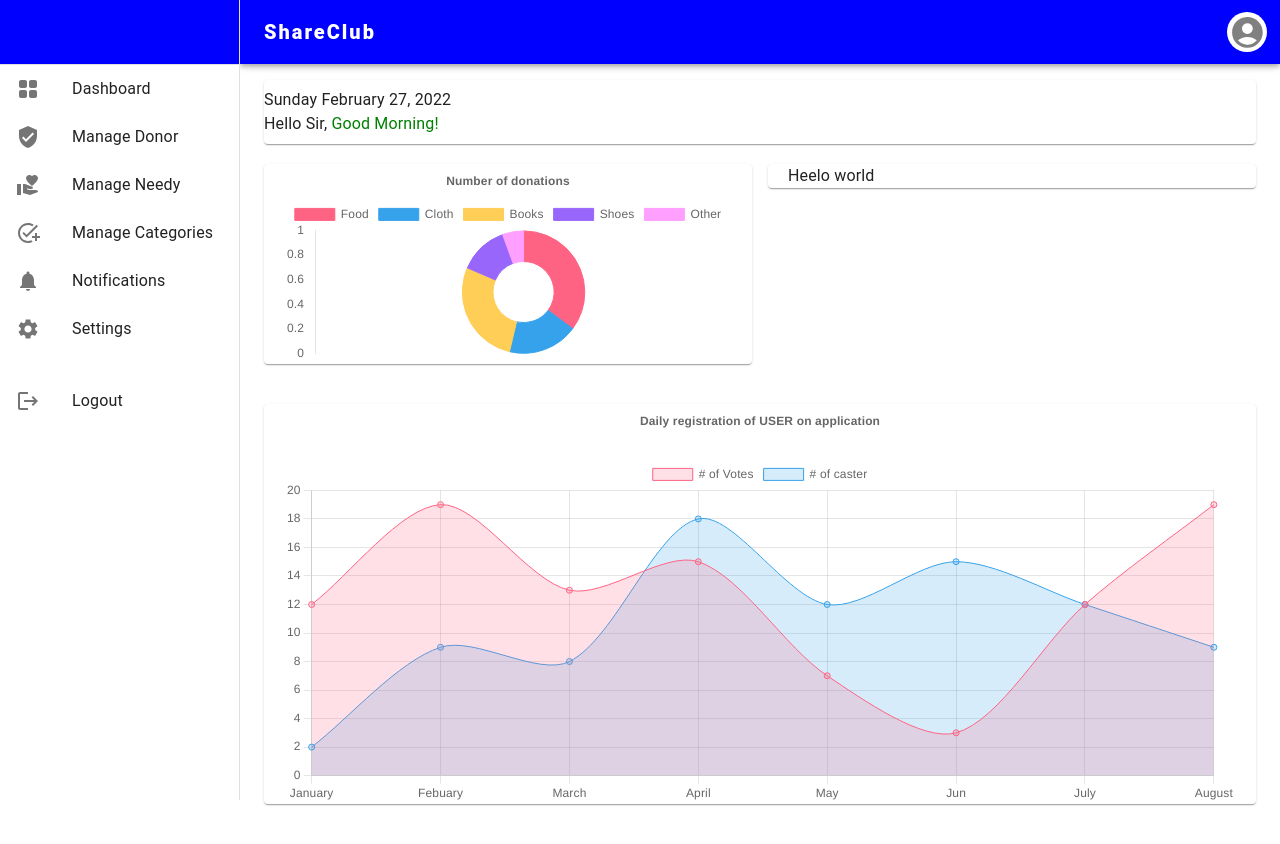
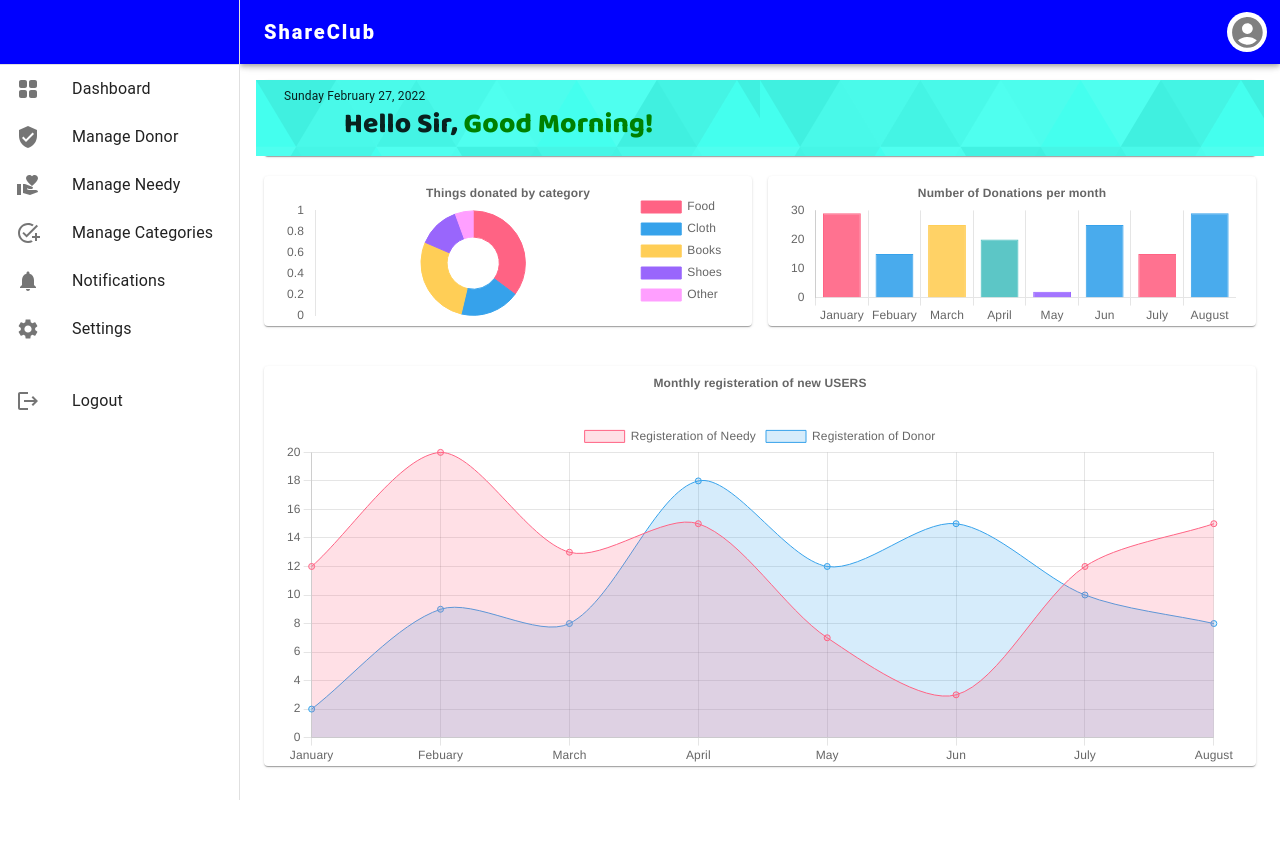
Before and after one commit to Mujtaba4li/Admin-dashboard-FYP, a React (Create React App) app: page /dashboard in a window 1280 px wide. Shown: the top 844 px of the page. After the commit the page ends 810 px from the top, so only its background shows below. Built offline with nearby package versions, Linux system fonts and the light colour scheme; no server answers.

Commit message:
Graphs Done

```diff
--- a/public/index.html
+++ b/public/index.html
@@ -10,6 +10,10 @@
       content="Web site created using create-react-app"
     />
     <link rel="apple-touch-icon" href="%PUBLIC_URL%/logo192.png" />
+    <link rel="preconnect" href="https://fonts.googleapis.com">
+
+<link rel="preconnect" href="https://fonts.gstatic.com" crossorigin>
+<link href="https://fonts.googleapis.com/css2?family=Baloo+Bhai+2:wght@800&display=swap" rel="stylesheet">
     <!--
       manifest.json provides metadata used when your web app is installed on a
       user's mobile device or desktop. See https://developers.google.com/web/fundamentals/web-app-manifest/
--- a/src/components/sidebar-components/Dashboard.js
+++ b/src/components/sidebar-components/Dashboard.js
@@ -2,9 +2,11 @@ import React,{useEffect, useRef} from "react";
 import "./../../assets/css/myTailwind.css";
 import { Box, Paper, Grid } from "@material-ui/core";
 import "../../assets/css/myTailwind.css";
+import "../../assets/css/Dashboard.css";
 import lottie from 'lottie-web';
+import LineGraph from "./Graphs/LineGraph";
+import DonuteGraph from "./Graphs/DonuteGraph";
 import BarGraph from "./Graphs/BarGraph";
-import DonuteGraph from "./Graphs/DonuteGraph";
 
 export default function Dashboard() {
   let curDate = new Date();
@@ -74,22 +76,26 @@ const container=useRef(null);
     <>
       <Box>
         {/* Line 1 */}
-        <Paper className=" h-16">
+        <Paper>
           <Grid container spacing={2}>
-            <Grid  className=" m-5" item xs={6}>
-              <div>
+            <Grid  className="head m-5" item xs={6}>
+              <div className=" ml-5 text-xs">
                 <span>{day}   </span>
                 <span>{month}</span>
                 <span> {date}, </span>
                 <span>{year}</span>
               </div>
 
-              <h1>
+
+              <h1 className='greeting'>
                 Hello Sir, <span style={clrGreeting}>{greeting}</span>{" "}
               </h1>
             </Grid>
-            <Grid item xs={6}>
-       <div className="container"></div>
+            <Grid item  className="head m-5"  xs={6}>
+       <div className="container">
+
+
+       </div>
             </Grid>
           </Grid>
         </Paper>
@@ -106,14 +112,14 @@ const container=useRef(null);
           </Grid>
           <Grid item xs={6}>
             <Paper>
-              <div className=" m-5">Heelo world</div>
+              <div className=" m-5"><BarGraph/></div>
             </Paper>
           </Grid>
         </Grid>
 
         {/* Line 3 */}
         <Paper>
-          <div className=" m-5"><BarGraph/></div>
+          <div className=" m-5"><LineGraph/></div>
 
         </Paper>
       </Box>
--- a/src/components/sidebar-components/Graphs/BarGraph.js
+++ b/src/components/sidebar-components/Graphs/BarGraph.js
@@ -1,5 +1,5 @@
 import React from "react";
-import { Line } from "react-chartjs-2";
+import { Bar } from "react-chartjs-2";
 import {
   Chart,
   CategoryScale,
@@ -27,14 +27,11 @@ Chart.register(
   LineController,
   Tooltip
 );
-
-// import { Chart, LineController, LineElement, PointElement, LinearScale,  } from `chart.js`
-
-// Chart.register(LineController, LineElement, PointElement, LinearScale, Title);
+Chart.defaults.plugins.legend.position='right';
 export default function BarChart() {
   return (
     <div>
-      <Line
+      <Bar
         data={{
           labels: [
             "January",
@@ -50,48 +47,63 @@ export default function BarChart() {
           datasets: [
             {
               label: "# of Votes",
-              data: [12, 19, 13, 15, 7, 3, 12, 19],
-              backgroundColor: "rgba(255, 99, 132, 0.2)",
+              data: [ 29,15, 25, 20, 2, 25,15,29],
+              backgroundColor: [
+                'rgba(255, 99, 132, 0.9)',
+                'rgba(54, 162, 235, 0.9)',
+                'rgba(255, 206, 86, 0.9)',
+                'rgba(75, 192, 192, 0.9)',
+                'rgba(153, 102, 255, 0.9)',
+                'rgba(54, 162, 235, 0.9)',
 
-              borderColor: "rgba(255, 99, 132, 1)",
+            ],
+            borderColor: [
+                'rgba(255, 99, 132, 1)',
+                'rgba(54, 162, 235, 1)',
+                'rgba(255, 206, 86, 1)',
+                'rgba(75, 192, 192, 1)',
+                'rgba(153, 102, 255, 1)',
+                'rgba(54, 162, 235, 1)',
 
+            ],
               borderWidth: 1,
               fill: "origin",
               tension: "0.3",
             },
 
-            {
-              label: "# of caster",
-              data: [2, 9, 8, 18, 12, 15, 12, 9, 13, 15, 0, 4],
-              backgroundColor: "rgba(54, 162, 235, 0.2)",
 
-              borderColor: "rgba(54, 162, 235, 1)",
-
-              borderWidth: 1,
-              fill: "origin",
-              tension: "0.3",
-            },
           ],
         }}
-        height={400}
-        width={600}
+        height={150}
+        width={300}
         options={{
           maintainAspectRatio: false,
           scales: {
             y: {
               beginAtZero: true,
+              grid:{
+                display:false
+
+              }
             },
+
+
+            title:{
+              display:false
+            }
           },
+
 
           plugins: {
             title: {
                 display: true,
-                text: 'Daily registration of USER on application',
-                padding: {
-                    top: 10,
-                    bottom: 30
-                }
+                text: 'Number of Donations per month',
+
+            },
+            legend:{
+              display:false,
             }
+
         }
 
         }}
--- a/src/components/sidebar-components/Graphs/DonuteGraph.js
+++ b/src/components/sidebar-components/Graphs/DonuteGraph.js
@@ -1,7 +1,7 @@
 import React from "react";
 import { Doughnut } from "react-chartjs-2";
 import {
-    defaults,
+    // defaults,
   Chart,
   CategoryScale,
   LinearScale,
@@ -17,6 +17,7 @@ import {
 } from "chart.js";
 Chart.register(
   Legend,
+
   Filler,
   CategoryScale,
   LinearScale,
@@ -48,7 +49,7 @@ export default function DonuteGraph() {
           ],
           datasets: [
             {
-              label: "# of Votes",
+              label: "Donations",
               data: [19, 10, 15, 7,3],
               backgroundColor: [
                 'rgba(255, 99, 132)',
@@ -71,21 +72,11 @@ export default function DonuteGraph() {
               tension: "0.3",
             },
 
-            // {
-            //   label: "# of caster",
-            //   data: [2, 9, 8, 18, 12, 15, 12, 9, 13, 15, 0, 4],
-            //   backgroundColor: "rgba(54, 162, 235, 0.2)",
 
-            //   borderColor: "rgba(54, 162, 235, 1)",
-
-            //   borderWidth: 1,
-            //   fill: "origin",
-            //   tension: "0.3",
-            // },
           ],
         }}
-        height={200}
-        width={400}
+        height={150}
+        width={300}
         options={{
           maintainAspectRatio: false,
           scales: {
@@ -97,18 +88,20 @@ export default function DonuteGraph() {
               }
             },
           },
-          legend:{
-            label:{
-                font:2
-            }
-          },
+
 
           plugins: {
             title: {
                 display: true,
-                text: 'Number of donations',
+                text: 'Things donated by category',
 
-            }
+            },
+            legend:{
+            label:{
+                font:2
+            },
+            position:'right'
+          },
         }
 
         }}
--- /dev/null
+++ b/src/components/sidebar-components/Graphs/LineGraph.js
@@ -0,0 +1,105 @@
+import React from "react";
+import { Line } from "react-chartjs-2";
+import {
+  Chart,
+  CategoryScale,
+  LinearScale,
+  BarElement,
+  ArcElement,
+  Title,
+  PointElement,
+  LineElement,
+  LineController,
+  Tooltip,
+  Filler,
+  Legend,
+} from "chart.js";
+Chart.register(
+  Legend,
+  Filler,
+  CategoryScale,
+  LinearScale,
+  BarElement,
+  ArcElement,
+  Title,
+  PointElement,
+  LineElement,
+  LineController,
+  Tooltip
+);
+
+// import { Chart, LineController, LineElement, PointElement, LinearScale,  } from `chart.js`
+
+// Chart.register(LineController, LineElement, PointElement, LinearScale, Title);
+export default function LineGraph() {
+  return (
+    <div>
+      <Line
+        data={{
+          labels: [
+            "January",
+            "Febuary",
+            "March",
+            "April",
+            "May",
+            "Jun",
+            "July",
+            "August",
+
+          ],
+          datasets: [
+            {
+              label: "Registeration of Needy",
+              data: [12, 20, 13, 15, 7, 3, 12, 15],
+              backgroundColor: "rgba(255, 99, 132, 0.2)",
+
+              borderColor: "rgba(255, 99, 132, 1)",
+
+              borderWidth: 1,
+              fill: "origin",
+              tension: "0.3",
+            },
+
+            {
+              label: "Registeration of Donor",
+              data: [2, 9, 8, 18, 12, 15, 10,8],
+              backgroundColor: "rgba(54, 162, 235, 0.2)",
+
+              borderColor: "rgba(54, 162, 235, 1)",
+
+              borderWidth: 1,
+              fill: "origin",
+              tension: "0.3",
+            },
+          ],
+        }}
+        height={400}
+        width={600}
+        options={{
+          maintainAspectRatio: false,
+          scales: {
+            y: {
+              beginAtZero: true,
+            },
+          },
+
+          plugins: {
+            title: {
+                display: true,
+                text: 'Monthly registeration of new USERS',
+                padding: {
+                    top: 10,
+                    bottom: 30
+                }
+            },
+            legend:{
+              position:"top",
+            }
+
+        }
+
+        }}
+      />
+    </div>
+  );
+}
```
Also changed, not shown: src/assets/css/Dashboard.css (added).
